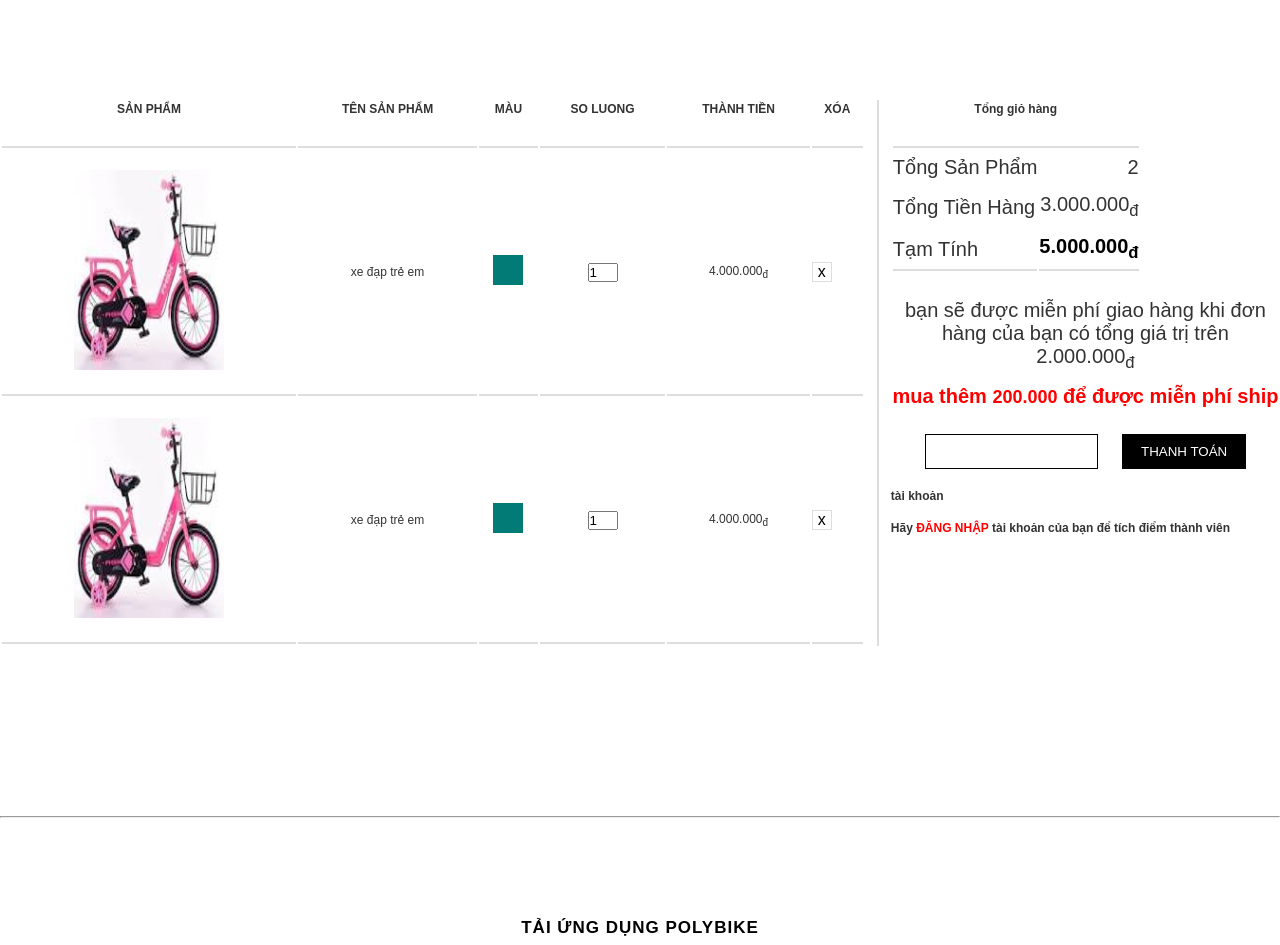
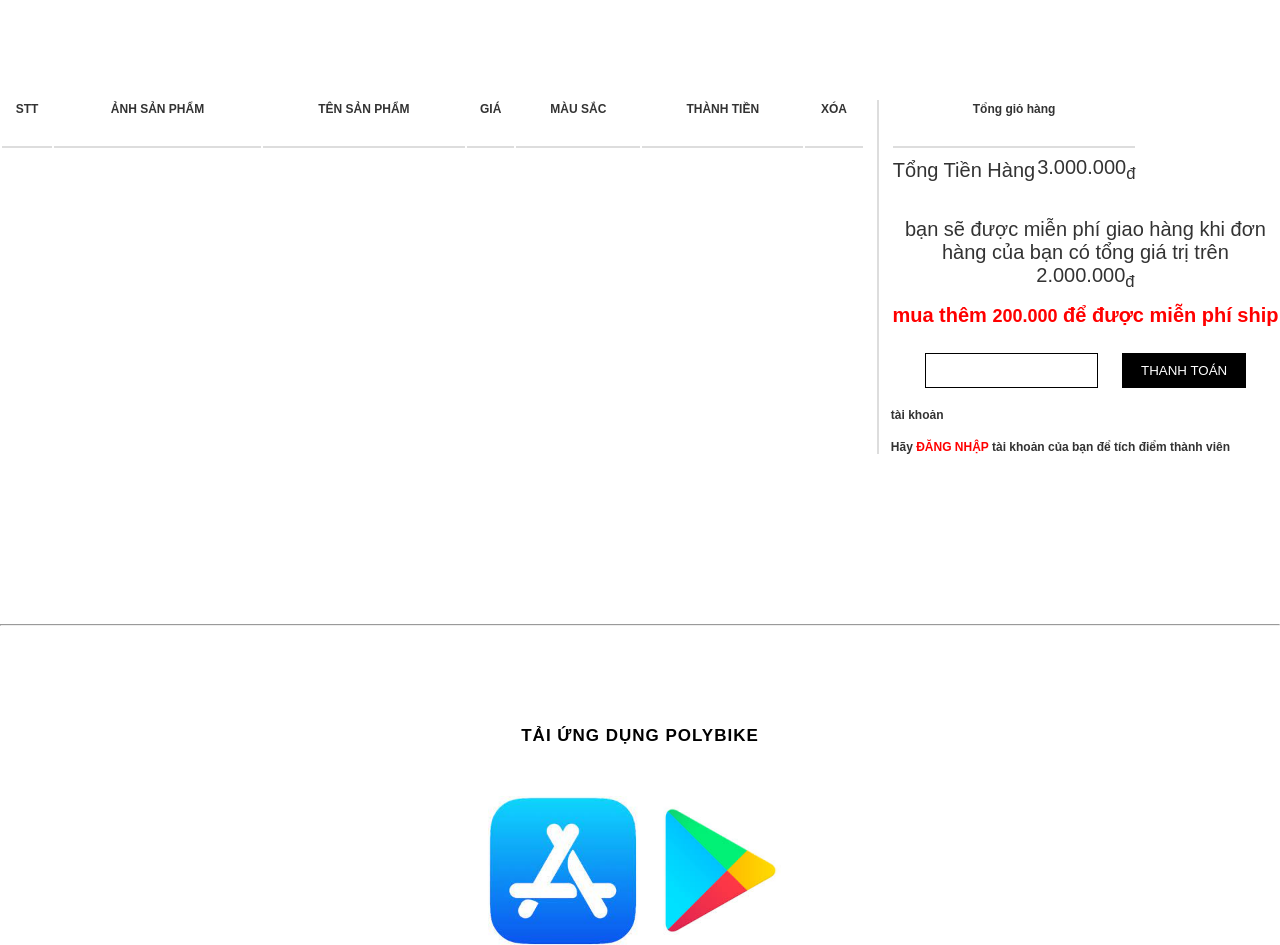
Before and after one commit to chuongnam/duan122, a PHP site: page /cart.php in a window 1280 px wide. Shown: the part 70-1015 px from the top of the page. Run offline with PHP 8.4, Linux system fonts and the light colour scheme; lists and menus that the app fills with data are empty; some libraries are stand-ins or nearby versions.

Commit message:
addgiohang

```diff
--- a/view/cart.php
+++ b/view/cart.php
@@ -1,7 +1,56 @@
+<?php
+session_start();
+include "header.php";
+
+?>
+
 <?php
 
-include "header.php";
+if(!isset($_SESSION['giohang'])) $_SESSION['giohang']=[];
+//lay du lieu form
+if(isset($_POST['addtocart'])&&($_POST['addtocart'])){
+        $images = $_POST['images'];
+        $product_name=$_POST['product_name'];
+        $product_gia=$_POST['product_gia'];
+        $color = $_POST['color'];
+        //ktra sản phẩm có trong giỏ hàng hay k
+        $fl=0;
+    //    for ($i=0;$i <sizeof($_SESSION['giohang']); $i++){
+    //     if($_SESSION['giohang'][$i][1]==$product_name){
+    //         $fl=1;
+    //         $soluongnew=$solong+$_SESSION['giohang'][$i]['3'];
+    //         $_SESSION['giohang'][$i][4]=$soluongnew;
+    //         break;
+    //     }
+    //    }
+        // if($fl==0){}
+        //them moi
+        $sp=[$images,$product_name,$product_gia,$color];
+        $_SESSION['giohang'][]=$sp;
+        header("location:cart.php");
+
+}
+ function showgiohang(){
+    if(isset($_SESSION['giohang'])&&(is_array($_SESSION['giohang']))){
+        for($i=0; $i < sizeof($_SESSION['giohang']); $i++){
+
+            echo '<tr>
+            <td>'.($i+1).'</td>
+            <td><img src="../admin/upload/'.$_SESSION['giohang'][$i][0].'" width="80px"></td>
+            <td><p>'.$_SESSION['giohang'][$i][1].'</p></td>
+            <td>'.$_SESSION['giohang'][$i][2].'</td>
+            <td>'.$_SESSION['giohang'][$i][3].'</td>
+
+
+            <td><span>x</span></td>
+
+        </tr>';
+
+        }
+    }
+ }
 ?>
+
     <section class="cart">
 
        <div class="container">
@@ -9,15 +58,17 @@ include "header.php";
                <div class="cart-content-left">
                     <table>
                        <tr>
-                           <th>SẢN PHẨM</th>
+                           <th>STT</th>
+                           <th>ẢNH SẢN PHẨM</th>
                            <th>TÊN SẢN PHẨM</th>
-                           <th>MÀU</th>
-                           <th>so luong</th>
+                           <th>GIÁ</th>
 
+                           <th>MÀU SẮC</th>
                            <th>THÀNH TIỀN</th>
                            <th>XÓA</th>
                        </tr>
-                       <tr>
+                       <?php showgiohang() ?>
+                       <!-- <tr>
                            <td><img src="image/anh11.jpg"></td>
                            <td><p>xe đạp trẻ em</p></td>
                            <td><img src="image/color.jpg" ></td>
@@ -36,7 +87,7 @@ include "header.php";
                            <td><p>4.000.000<sub>đ</sub></p></td>
                            <td><span>x</span></td>
 
-                       </tr>
+                       </tr> -->
                     </table>
                </div>
                <div class="cart-content-right">
@@ -44,18 +95,12 @@ include "header.php";
                        <tr>
                            <th colspan="2">Tổng giỏ hàng</th>
                        </tr>
-                       <tr>
-                           <td>Tổng Sản Phẩm</td>
-                           <td>2</td>
-                       </tr>
+
                        <tr>
                            <td>Tổng Tiền Hàng</td>
                            <td><p>3.000.000<sub>đ</sub></p></td>
                        </tr>
-                       <tr>
-                           <td>Tạm Tính</td>
-                           <td><p style="color: black; font-weight: bold;">5.000.000<sub>đ</sub></p></td>
-                       </tr>
+
                    </table>
                   <div class="cart-content-right-text">
                     <p>bạn sẽ được miễn phí giao hàng khi đơn hàng của bạn có tổng giá trị trên 2.000.000<sub>đ</sub></p>
```
Also changed, not shown: view/addcart.php (added, +36 -0 lines), view/sanphamchitiet.php (+15 -4 lines).
